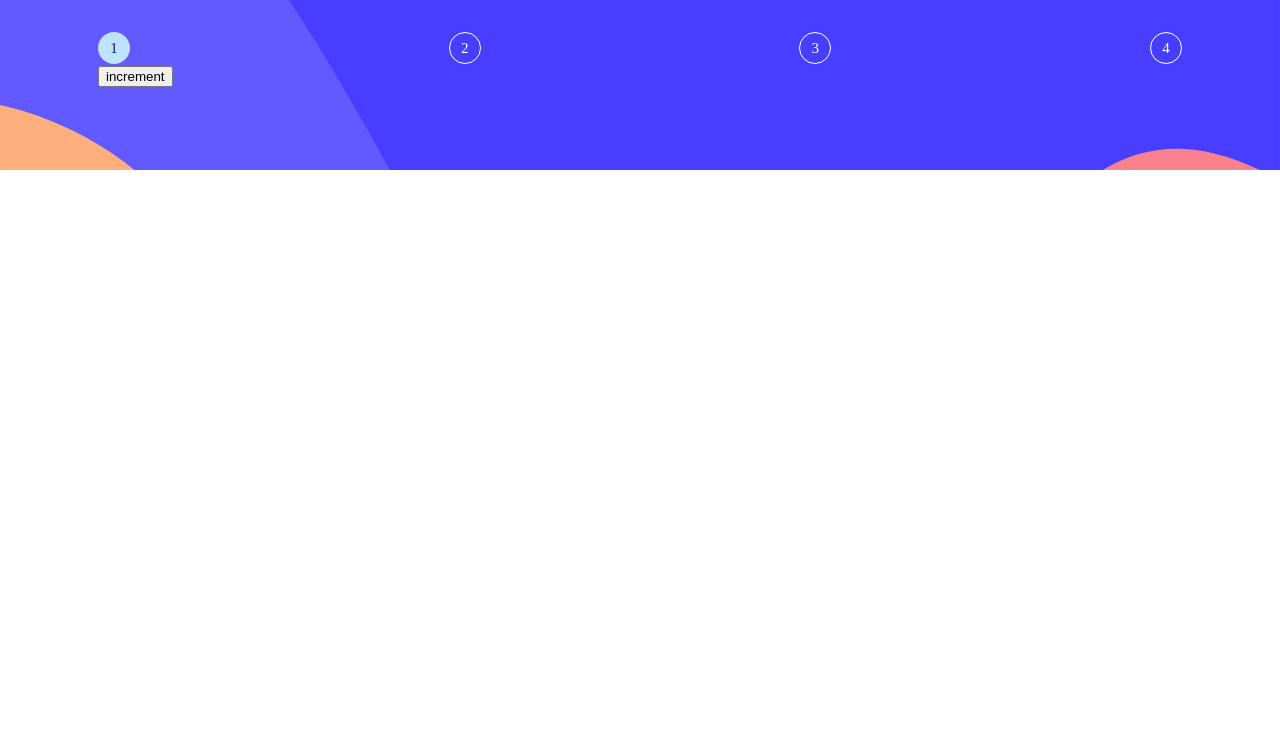
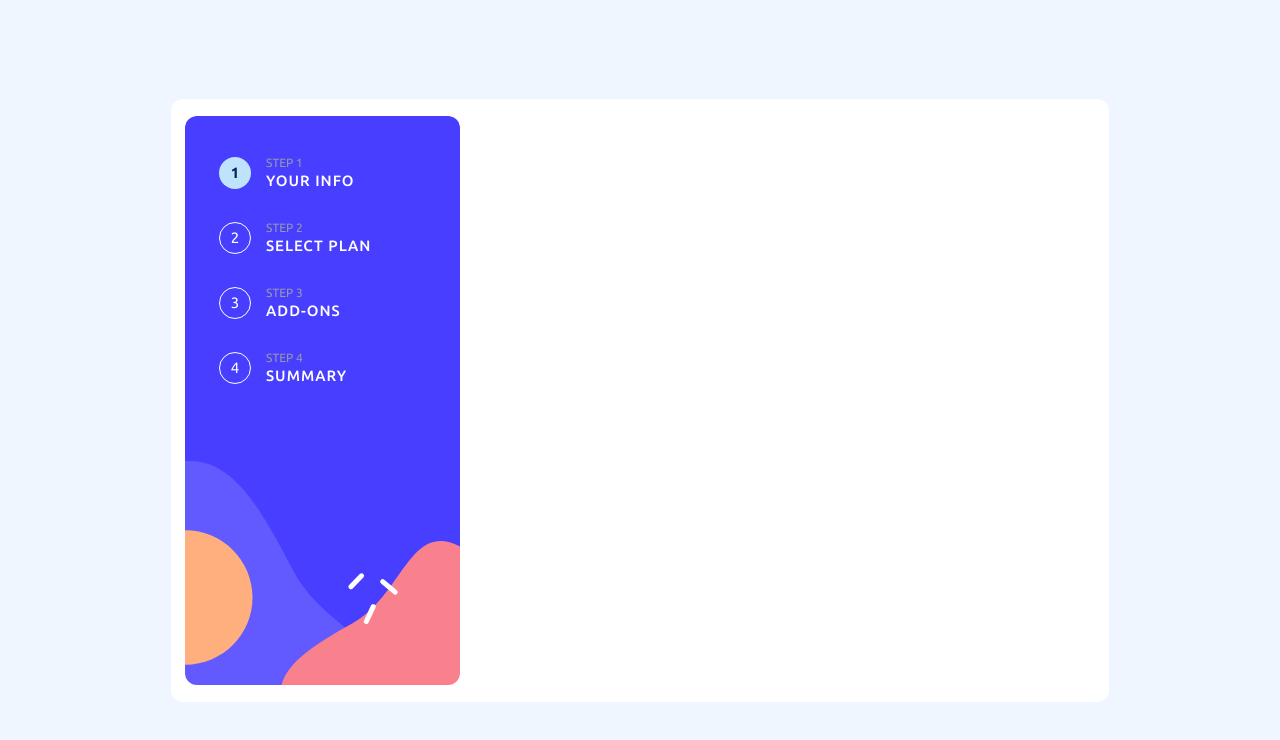
Before and after one commit to Lol1chw/multi-step-form-main-vue, a Vue app: page / in a window 1280 px wide. Shown: the top 740 px of the page. Built offline with nearby package versions, Linux system fonts and the light colour scheme.

Commit message:
Sidebar desktop, adaptive stepper, layout

```diff
--- a/src/App.vue
+++ b/src/App.vue
@@ -1,13 +1,25 @@
 <script setup lang="ts">
+import MyLayout from '@/layout/MyLayout.vue'
 import MyHeader from '@/layout/header/MyHeader.vue';
+import MySidebar from '@/layout/sidebar/MySidebar.vue';
 import MyStepper from '@/components/stepper/ui/MyStepper.vue'
 import { ref } from 'vue';
+import { breakpointsTailwind, useBreakpoints } from '@vueuse/core';
 const currentStep = ref<number>(1)
+
+const breakpoints = useBreakpoints(breakpointsTailwind)
+const mdAndLarger = breakpoints.greaterOrEqual('md')
 </script>
 
 <template>
-  <MyHeader>
-    <MyStepper :current-step="currentStep"/>
-    <button @click="currentStep++">increment</button>
-  </MyHeader>
+  <MyLayout>
+    <MyHeader v-if="!mdAndLarger">
+      <MyStepper :current-step="currentStep" :md-and-larger="mdAndLarger"/>
+      <button @click="currentStep++">increment</button>
+    </MyHeader>
+
+    <MySidebar v-else>
+      <MyStepper :current-step="currentStep" :md-and-larger="mdAndLarger"/>
+    </MySidebar>
+  </MyLayout>
 </template>
--- a/src/assets/base.css
+++ b/src/assets/base.css
@@ -41,15 +41,16 @@
 }
 
 body {
-  min-height: 100vh;
-  color: var(--color-text);
-  background: var(--color-background);
+  height: 100dvh;
+  min-height: 100dvh;
+  color: var(--White);
+  background: var(--Magnolia);
   transition:
     color 0.5s,
     background-color 0.5s;
   line-height: 1.6;
   font-family:
-    'Ubuntu'
+    Ubuntu,
     Inter,
     -apple-system,
     BlinkMacSystemFont,
--- a/src/assets/main.css
+++ b/src/assets/main.css
@@ -1,7 +1,15 @@
 @import './base.css';
 
 #app {
+  height: 100%;
   max-width: 1440px;
-  margin: 0 auto;
+  margin: auto;
   font-weight: normal;
 }
+
+@media screen and (min-width: 768px) {
+  #app {
+    display: flex;
+    margin: auto;
+  }
+}
--- a/src/components/stepper/ui/MyStepper.vue
+++ b/src/components/stepper/ui/MyStepper.vue
@@ -1,40 +1,36 @@
 <script setup lang="ts">
-import { UUID } from 'crypto';
-import { useBreakpoints, breakpointsTailwind } from '@vueuse/core'
 type StepsItems = {
     title: string
     description: string
-    key: UUID
+    key: ReturnType<typeof self.crypto.randomUUID>
 }[]
 
 const items: StepsItems = [
     {
         title: 'Step 1',
-        description: 'Step 1 description',
+        description: 'Your info',
         key: self.crypto.randomUUID()
     },
     {
         title: 'Step 2',
-        description: 'Step 2 description',
+        description: 'Select plan',
         key: self.crypto.randomUUID()
     },
     {
         title: 'Step 3',
-        description: 'Step 3 description',
+        description: 'Add-ons',
         key: self.crypto.randomUUID()
     },
     {
         title: 'Step 4',
-        description: 'Step 4 description',
+        description: 'Summary',
         key: self.crypto.randomUUID()
     }
 ]
 
-const breakpoints = useBreakpoints(breakpointsTailwind)
-const mdAndLarger = breakpoints.greaterOrEqual('md')
-
 defineProps<{
     currentStep: number
+    mdAndLarger: boolean
 }>()
 </script>
 
@@ -43,9 +39,14 @@ defineProps<{
     <div
       v-for="(item, index) in items"
       :key="item.key"
+      :class="$style.wrapper"
     >
       <div :class="[$style.step, index + 1 === currentStep && $style['step--active']]">
         {{ index + 1 }}
+      </div>
+      <div v-if="mdAndLarger">
+        <p :class="$style.title">{{ item.title.toUpperCase() }}</p>
+        <p :class="$style.description">{{ item.description.toUpperCase() }}</p>
       </div>
     </div>
   </div>
@@ -57,6 +58,11 @@ defineProps<{
   display: flex;
   justify-content: space-between;
   align-items: center;
+}
+
+.wrapper {
+  display: flex;
+  gap: 15px;
 }
 .step {
   display: flex;
@@ -70,11 +76,41 @@ defineProps<{
 
   min-width: 32px;
   min-height: 32px;
+  max-width: 32px;
+  max-height: 32px;
+}
+
+.title {
+  color: var(--Cool-gray);
+
+  font-size: 12px;
+  line-height: 12px;
+}
+
+.description {
+  color: var(--White);
+
+  font-weight: 500;
+  letter-spacing: 1px;
 }
 
 .step--active {
   color: var(--Maribe-blue);
   background-color: var(--Light-blue);
+
   border: none;
+
+  font-weight: 700;
+}
+
+@media screen and (min-width: 768px) {
+    .stepper {
+        flex-direction: column;
+        justify-content: flex-start;
+        align-items: start;
+        gap: 29px;
+
+        height: 100%;
+    }
 }
 </style>
--- /dev/null
+++ b/src/layout/MyLayout.vue
@@ -0,0 +1,43 @@
+<template>
+    <div :class="$style.layout">
+        <slot />
+    </div>
+</template>
+
+<style module>
+.layout {
+  display: grid;
+  grid:
+    "header" auto
+    "main" 1fr
+    / 1fr;
+  gap: 8px;
+
+  background-color: var(--White);
+
+  border-radius: 12px;
+}
+
+@media screen and (min-width: 768px) {
+    .layout {
+    display: grid;
+    grid:
+        "sidebar main" 1fr
+        / 275px 1fr;
+    gap: 8px;
+
+    /* padding: 20px; */
+    padding: 17px 14px;
+    margin: auto;
+
+    width: 100%;
+    height: 100%;
+
+    /* max-width: 950px;
+    max-height: 610px; */
+
+    max-width: 938px;
+    max-height: 603px;
+  }
+}
+</style>
--- /dev/null
+++ b/src/layout/sidebar/MySidebar.vue
@@ -0,0 +1,20 @@
+<template>
+    <div :class="$style.sidebar">
+        <slot />
+    </div>
+</template>
+
+<style module>
+.sidebar {
+    background-image: url('@/assets/images/bg-sidebar-desktop.svg');
+    background-size: cover;
+    background-repeat: no-repeat;
+
+    height: 100%;
+
+    padding-top: 41px;
+    padding-inline: 34px;
+
+    border-radius: 12px;
+}
+</style>
```
Also changed, not shown: src/layout/main/MyMain.vue (added, +11 -0 lines). Lines whose indentation alone changed are shown as unchanged.
